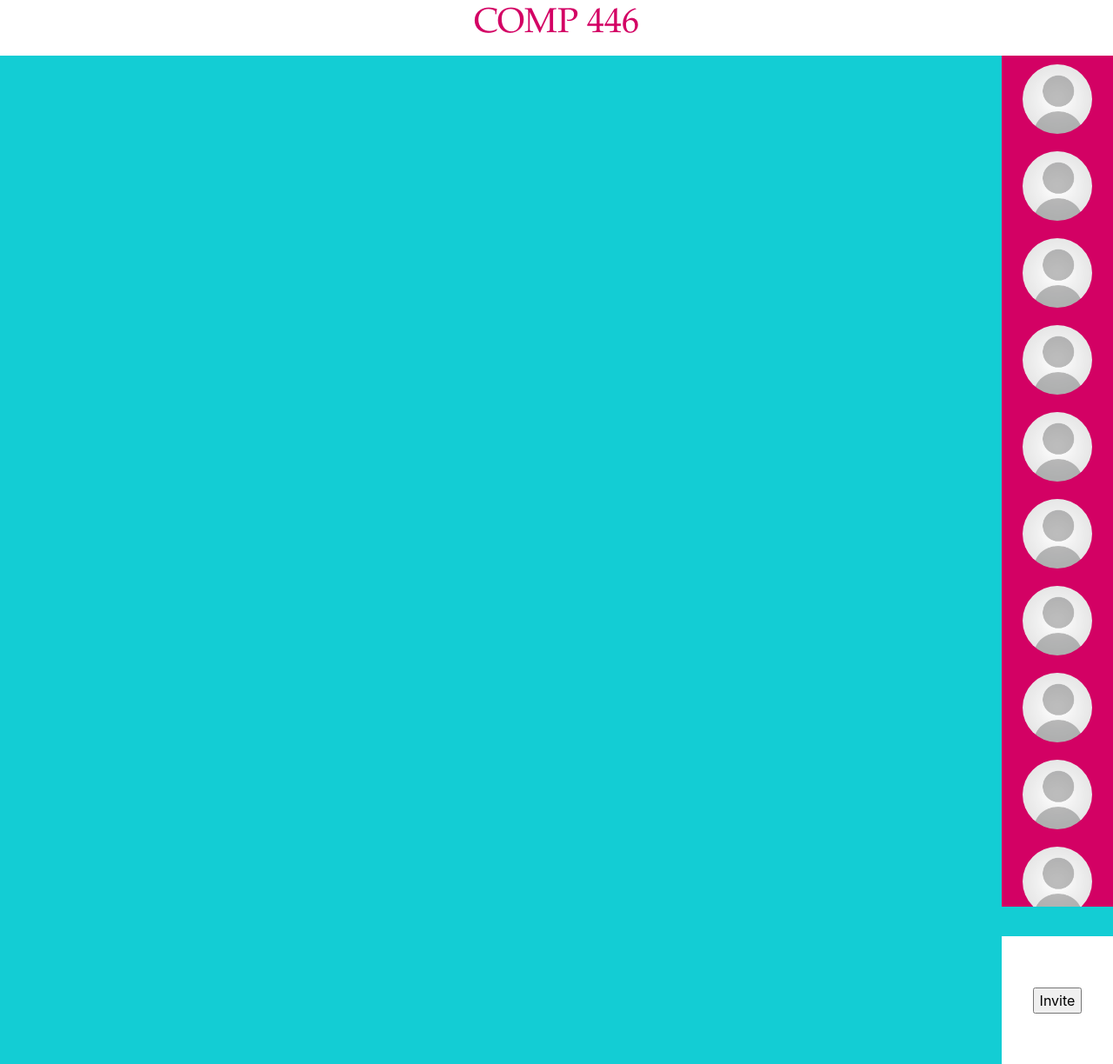
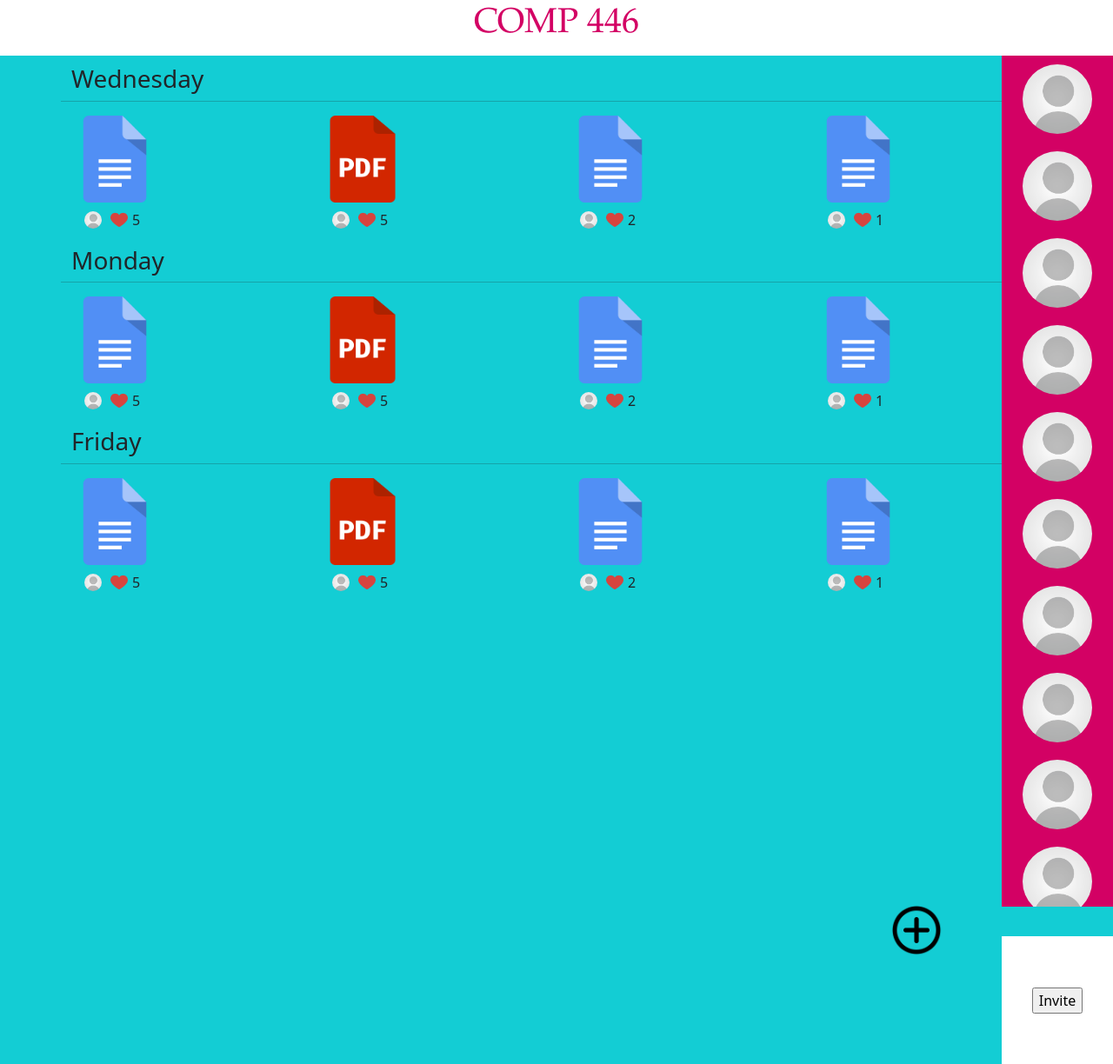
Before and after one commit to stephaniele/notebuddy, a Flask app: page /workspace in a window 1280 px wide. Shown: the whole page at 87% size. Run offline with Flask 2, Linux system fonts and the light colour scheme; some libraries are stand-ins or nearby versions.

Commit message:
initial workspace

```diff
--- a/app.py
+++ b/server.py
@@ -6,7 +6,7 @@ app = Flask(__name__)
 
 @app.route("/")
 def index():
-    return ("Welcome to NoteBuddy")
+    return render_template("homepage.html")
 
 @app.route("/home")
 def home():
--- a/static/style.css
+++ b/static/style.css
@@ -3,9 +3,42 @@
   --col2: #d30164;
 }
 
-
 body {
 	background-color: var(--col1);
+}
+
+ul{
+	list-style-type: none;
+	justify-content: center;
+	padding: 0px;
+	margin:0px;
+	overflow: scroll;
+	height:100%;
+}
+
+li{
+	text-align: center;
+}
+
+img{
+	width:100px;
+}
+
+h2{
+	margin:0px;
+}
+
+#add-button{
+	background-image: url("/static/add.png");
+	position:absolute;
+	width: 60px;
+	top:85%;
+	left: 80%;
+}
+
+#main-container{
+	display: flex;
+	overflow:auto;
 }
 
 #top-bar{
@@ -17,9 +50,28 @@ body {
 	font-family: "Garamond", serif;
 	height: 4rem;
 }
+.day{
+	margin-top:10px;
+	display: flex;
+	align-content: space-around;
+}
+.file:hover .file-img{
+	opacity: 0.3;
+}
+.file:hover .file-name{
+	opacity: 1;
+}
+.file-name{
+	transition: .5s ease;
+	position: relative;
+	opacity:0;
+	width:100px;
+	height:0px;
+	font-size:13px;
+	text-align: center;
+	font:bold;
+	transform: translateY(-60px)
 
-h2{
-	margin:0px;
 }
 
 #side-bar{
@@ -44,21 +96,28 @@ h2{
 
 }
 
-.profile-pic{
+.side-profile-pic{
 	max-width: 80px;
 	border-radius: 50%;
 	margin: 10px;
 }
-
-ul{
-	list-style-type: none;
-	justify-content: center;
-	padding: 0px;
-	margin:0px;
-	overflow: scroll;
-	height:100%;
+.file-profile-pic{
+	max-width: 20px;
+	border-radius: 50%;
+	margin: 10px;
+	margin-left: 15px;
 }
-
-li{
-	text-align: center;
+.heart{
+	width:20px;
+	height:20px;
+	margin-right:5px;
 }
+.likes-container{
+	display: inline-block;
+	margin-top: 10px;
+}
+.img-info{
+	display: flex;
+	align-content:space-around;
+	align-items: center;
+}
--- a/templates/base.html
+++ b/templates/base.html
@@ -8,7 +8,6 @@
 
     {% endblock %}
 
-    <link rel="stylesheet" href="/static/style.css">
 
 
     <title></title>
--- a/templates/workspace.html
+++ b/templates/workspace.html
@@ -1,7 +1,14 @@
 {% extends 'base.html' %}
 {% block stylesheet %}
-	<link rel="stylesheet" href="https://stackpath.bootstrapcdn.com/bootstrap/4.3.1/css/bootstrap.min.css" integrity="sha384-ggOyR0iXCbMQv3Xipma34MD+dH/1fQ784/j6cY/iJTQUOhcWr7x9JvoRxT2MZw1T" crossorigin="anonymous">
-    <link rel="stylesheet" href="https://use.fontawesome.com/releases/v5.6.3/css/all.css" integrity="sha384-UHRtZLI+pbxtHCWp1t77Bi1L4ZtiqrqD80Kn4Z8NTSRyMA2Fd33n5dQ8lWUE00s/" crossorigin="anonymous">
+    <meta charset="utf-8">
+    <meta name="viewport" content="width=device-width, initial-scale=1, shrink-to-fit=no">
+    <!-- Bootstrap CSS -->
+    <link href="https://cdn.jsdelivr.net/npm/bootstrap@5.0.2/dist/css/bootstrap.min.css" rel="stylesheet" integrity="sha384-EVSTQN3/azprG1Anm3QDgpJLIm9Nao0Yz1ztcQTwFspd3yD65VohhpuuCOmLASjC" crossorigin="anonymous">
+    <!-- Sidebar CSS -->
+    <link rel="stylesheet" href="/static/style.css" />
+    <!-- Awsome Font -->
+    <script defer src="https://use.fontawesome.com/releases/v5.0.13/js/solid.js" integrity="sha384-tzzSw1/Vo+0N5UhStP3bvwWPq+uvzCMfrN1fEFe+xBmv1C/AtVX5K0uZtmcHitFZ" crossorigin="anonymous"></script>
+    <script defer src="https://use.fontawesome.com/releases/v5.0.13/js/fontawesome.js" integrity="sha384-6OIrr52G08NpOFSZdxxz1xdNSndlD4vdcf/q2myIUVO0VsqaGHJsB0RaBE01VTOY" crossorigin="anonymous"></script>
 {% endblock %}
 
 {% block content %}
@@ -10,30 +17,178 @@
 	<span><h1>COMP 446</h1></span>
 </div>
 
+<div id="main-container">
+	<div class="container" id="days">
+		<div class="row day">
+			<h3>Wednesday</h3>
+			<hr>
+			<div class="col file-container">
+				<div class="file">
+					<img class="file-img" src="/static/docs.png">
+					<div class="file-name">flask-note</div>
+				</div>
+				<div class="img-info">
+					<img class="file-profile-pic" src="/static/person.jpg">
+					<img class="heart" src="/static/heart.png">
+					<span class="likes">5</span>
+				</div>
+			</div>
+			<div class=" col file-container">
+				<div class="file">
+					<img class="file-img" src="/static/pdf.png">
+					<div class="file-name">Flask</div>
+				</div>
+				<div class="img-info">
+					<img class="file-profile-pic" src="/static/person.jpg">
+					<img class="heart" src="/static/heart.png">
+					<span class="likes">5</span>
+				</div>
+			</div>
+			<div class=" col file-container">
+				<div class="file">
+					<img class="file-img" src="/static/docs.png">
+					<div class="file-name">11-17-21</div>
+				</div>
+				<div class="img-info">
+					<img class="file-profile-pic" src="/static/person.jpg">
+					<img class="heart" src="/static/heart.png">
+					<span class="likes">2</span>
+				</div>
+			</div>
+			<div class="col file-container">
+				<div class="file">
+					<img class="file-img" src="/static/docs.png">
+					<div class="file-name">comp449-flask</div>
+				</div>
+				<div class="img-info">
+					<img class="file-profile-pic" src="/static/person.jpg">
+					<img class="heart" src="/static/heart.png">
+					<span class="likes">1</span>
+				</div>
+			</div>
+		</div>
+		<div class="row day">
+			<h3>Monday</h3>
+			<hr>
+			<div class="col file-container">
+				<div class="file">
+					<img class="file-img" src="/static/docs.png">
+					<div class="file-name">flask-note</div>
+				</div>
+				<div class="img-info">
+					<img class="file-profile-pic" src="/static/person.jpg">
+					<img class="heart" src="/static/heart.png">
+					<span class="likes">5</span>
+				</div>
+			</div>
+			<div class=" col file-container">
+				<div class="file">
+					<img class="file-img" src="/static/pdf.png">
+					<div class="file-name">Flask</div>
+				</div>
+				<div class="img-info">
+					<img class="file-profile-pic" src="/static/person.jpg">
+					<img class="heart" src="/static/heart.png">
+					<span class="likes">5</span>
+				</div>
+			</div>
+			<div class=" col file-container">
+				<div class="file">
+					<img class="file-img" src="/static/docs.png">
+					<div class="file-name">11-17-21</div>
+				</div>
+				<div class="img-info">
+					<img class="file-profile-pic" src="/static/person.jpg">
+					<img class="heart" src="/static/heart.png">
+					<span class="likes">2</span>
+				</div>
+			</div>
+			<div class="col file-container">
+				<div class="file">
+					<img class="file-img" src="/static/docs.png">
+					<div class="file-name">comp449-flask</div>
+				</div>
+				<div class="img-info">
+					<img class="file-profile-pic" src="/static/person.jpg">
+					<img class="heart" src="/static/heart.png">
+					<span class="likes">1</span>
+				</div>
+			</div>
+		</div>
+		<div class="row day">
+			<h3>Friday</h3>
+			<hr>
+			<div class="col file-container">
+				<div class="file">
+					<img class="file-img" src="/static/docs.png">
+					<div class="file-name">flask-note</div>
+				</div>
+				<div class="img-info">
+					<img class="file-profile-pic" src="/static/person.jpg">
+					<img class="heart" src="/static/heart.png">
+					<span class="likes">5</span>
+				</div>
+			</div>
+			<div class=" col file-container">
+				<div class="file">
+					<img class="file-img" src="/static/pdf.png">
+					<div class="file-name">Flask</div>
+				</div>
+				<div class="img-info">
+					<img class="file-profile-pic" src="/static/person.jpg">
+					<img class="heart" src="/static/heart.png">
+					<span class="likes">5</span>
+				</div>
+			</div>
+			<div class=" col file-container">
+				<div class="file">
+					<img class="file-img" src="/static/docs.png">
+					<div class="file-name">11-17-21</div>
+				</div>
+				<div class="img-info">
+					<img class="file-profile-pic" src="/static/person.jpg">
+					<img class="heart" src="/static/heart.png">
+					<span class="likes">2</span>
+				</div>
+			</div>
+			<div class="col file-container">
+				<div class="file">
+					<img class="file-img" src="/static/docs.png">
+					<div class="file-name">comp449-flask</div>
+				</div>
+				<div class="img-info">
+					<img class="file-profile-pic" src="/static/person.jpg">
+					<img class="heart" src="/static/heart.png">
+					<span class="likes">1</span>
+				</div>
+			</div>
+		</div>
 
+	</div>
+	<img src="/static/add.png" id ="add-button" onclick="DoSomething();"/>
 
 	<div id="side-bar">
 		<ul>
-		<li><img class="profile-pic" src="/static/person.jpg" alt="profile pic"></li>
-		<li><img class="profile-pic" src="/static/person.jpg" alt="profile pic"></li>
-		<li><img class="profile-pic" src="/static/person.jpg" alt="profile pic"></li>
-		<li><img class="profile-pic" src="/static/person.jpg" alt="profile pic"></li>
-		<li><img class="profile-pic" src="/static/person.jpg" alt="profile pic"></li>
-		<li><img class="profile-pic" src="/static/person.jpg" alt="profile pic"></li>
-		<li><img class="profile-pic" src="/static/person.jpg" alt="profile pic"></li>
-		<li><img class="profile-pic" src="/static/person.jpg" alt="profile pic"></li>
-		<li><img class="profile-pic" src="/static/person.jpg" alt="profile pic"></li>
-		<li><img class="profile-pic" src="/static/person.jpg" alt="profile pic"></li>
-		<li><img class="profile-pic" src="/static/person.jpg" alt="profile pic"></li>
-		<li><img class="profile-pic" src="/static/person.jpg" alt="profile pic"></li>
-		<li><img class="profile-pic" src="/static/person.jpg" alt="profile pic"></li>
-		<li><img class="profile-pic" src="/static/person.jpg" alt="profile pic"></li>
+			<li><img class="side-profile-pic" src="/static/person.jpg" alt="profile pic"></li>
+			<li><img class="side-profile-pic" src="/static/person.jpg" alt="profile pic"></li>
+			<li><img class="side-profile-pic" src="/static/person.jpg" alt="profile pic"></li>
+			<li><img class="side-profile-pic" src="/static/person.jpg" alt="profile pic"></li>
+			<li><img class="side-profile-pic" src="/static/person.jpg" alt="profile pic"></li>
+			<li><img class="side-profile-pic" src="/static/person.jpg" alt="profile pic"></li>
+			<li><img class="side-profile-pic" src="/static/person.jpg" alt="profile pic"></li>
+			<li><img class="side-profile-pic" src="/static/person.jpg" alt="profile pic"></li>
+			<li><img class="side-profile-pic" src="/static/person.jpg" alt="profile pic"></li>
+			<li><img class="side-profile-pic" src="/static/person.jpg" alt="profile pic"></li>
+			<li><img class="side-profile-pic" src="/static/person.jpg" alt="profile pic"></li>
 
 		</ul>
 	</div>
+
 	<div id="invite">
 		<input type="button" id="invite-button" value="Invite">
 	</div>
+</div>
+
 
 
 {% endblock %}
```
Also changed, not shown: static/test.css (added, +110 -0 lines), templates/test.html (added, +201 -0 lines), static/add.png (added), static/doc.jpg (deleted), static/docs.png (added), static/heart.png (added), static/pdf.jpg (deleted), static/pdf.png (added). Lines whose indentation alone changed are shown as unchanged.
